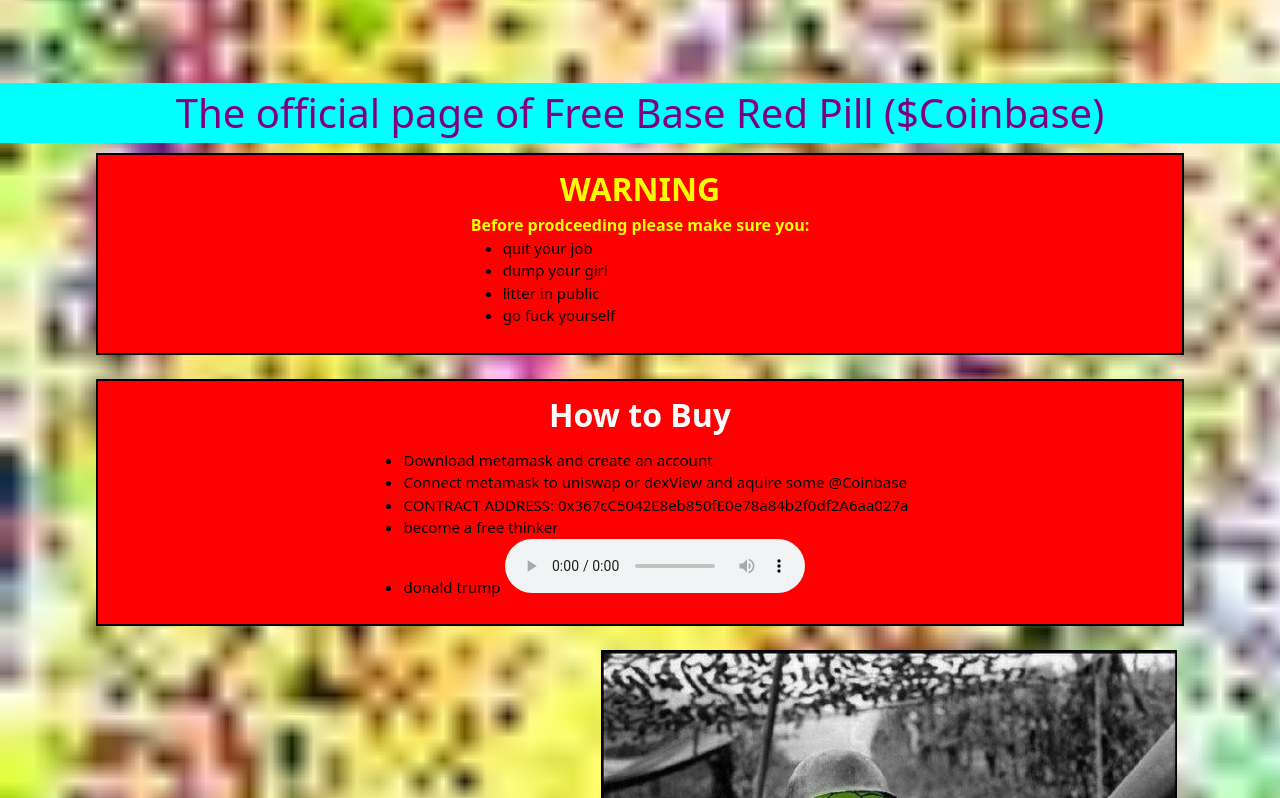
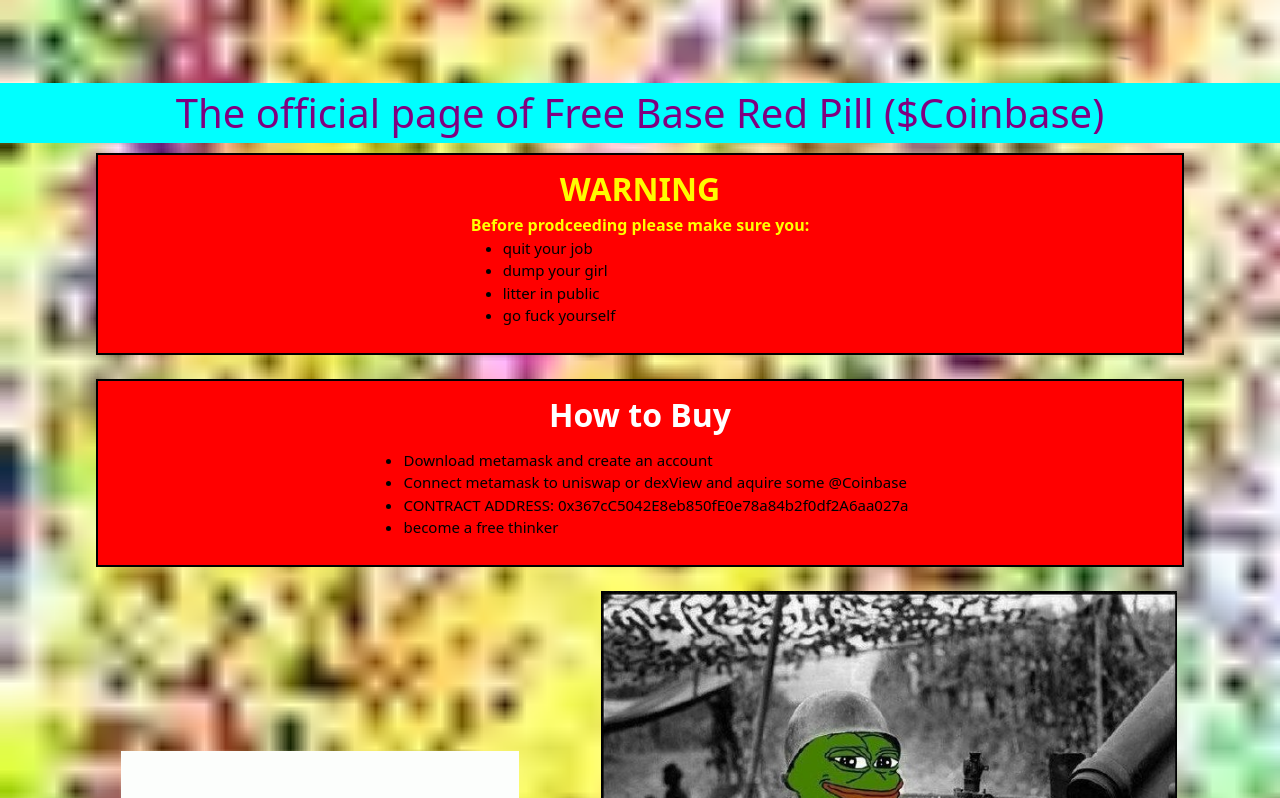
Before and after one commit to oscarthedevpatel/fbrp, a React (Create React App) app: page / in a window 1280 px wide. Shown: the part 1173-1971 px from the top of the page. Built offline with nearby package versions, Linux system fonts and the light colour scheme.

Commit message:
remove audio

```diff
--- a/src/App.js
+++ b/src/App.js
@@ -57,17 +57,6 @@
                 CONTRACT ADDRESS: 0x367cC5042E8eb850fE0e78a84b2f0df2A6aa027a
               </li>
               <li> become a free thinker</li>
-
-              <li>
-                {" "}
-                donald trump{" "}
-                <audio controls autoPlay>
-                  <source
-                    src={process.env.PUBLIC_URL + "/really-rich.mp3"}
-                    type="audio/mpeg"
-                  />
-                </audio>
-              </li>
             </ul>
           </p>
         </div>
```
